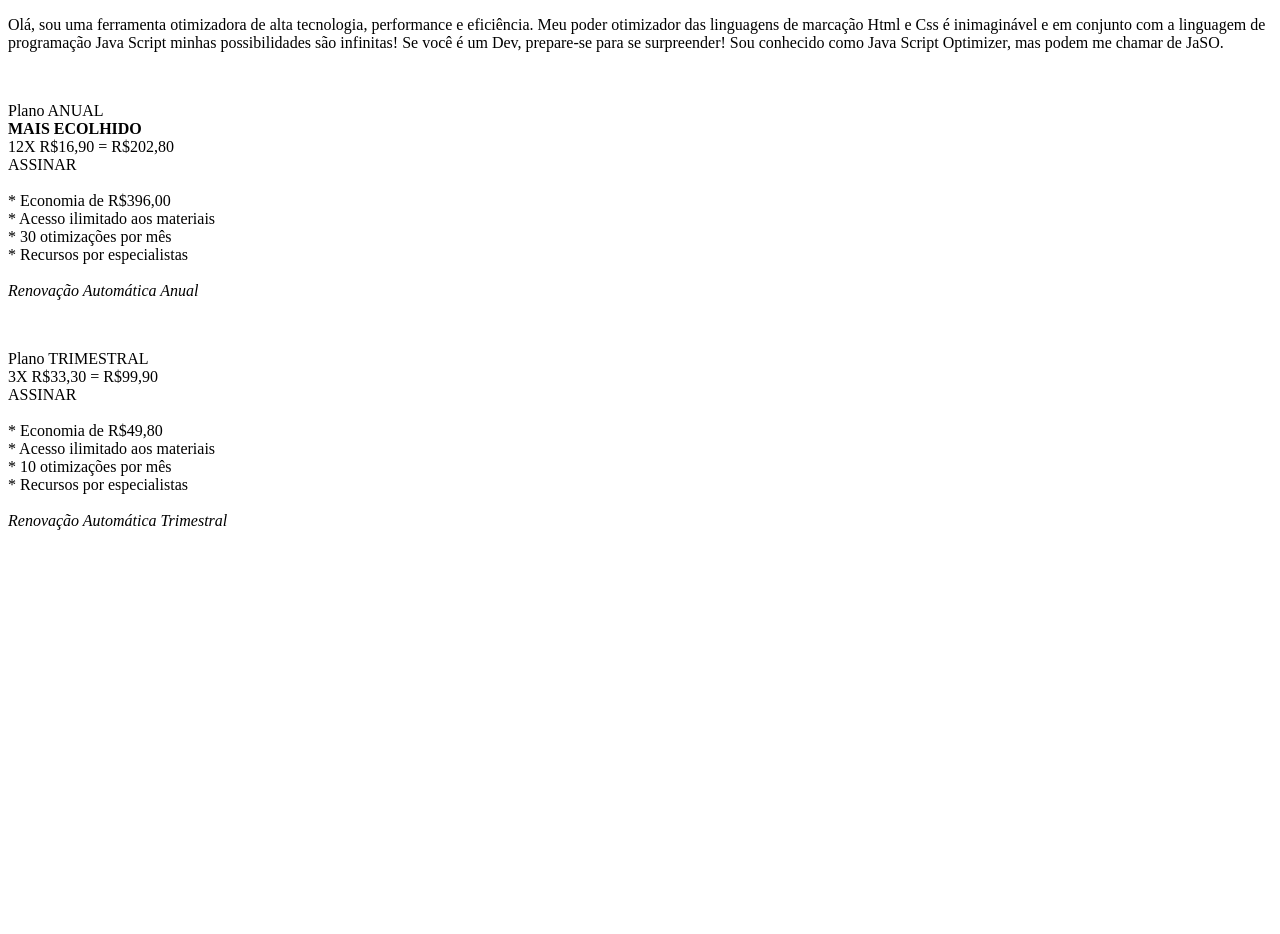
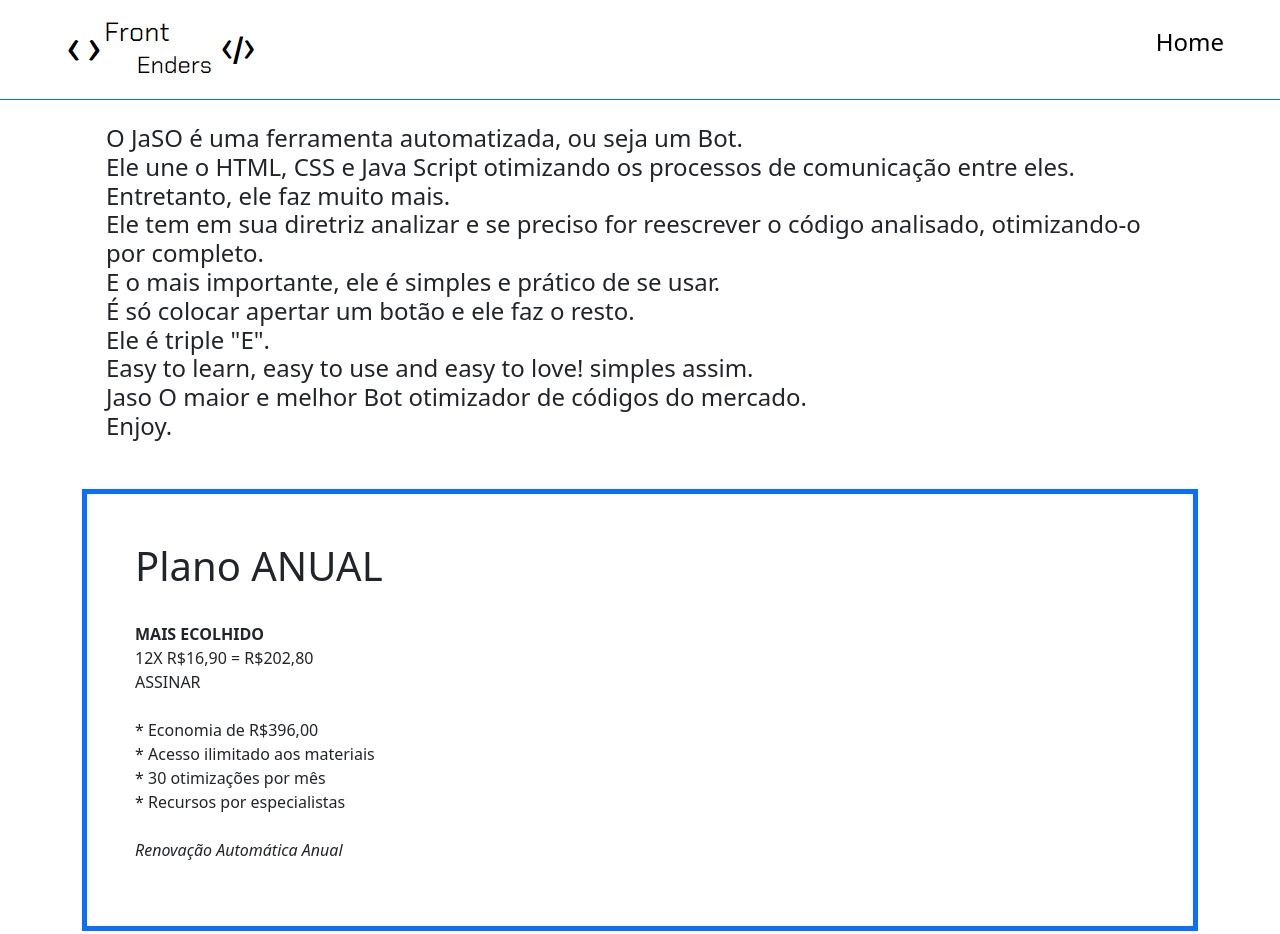
Before and after one commit to Luana-Developer/ProjetoM2, a plain HTML site: page Home/apresentação.html in a window 1280 px wide. Shown: the top 934 px of the page. Before the commit the page ends 800 px from the top, so only its background shows below. Drawn offline with nearby package versions, Linux system fonts and the light colour scheme.

Commit message:
estilização concluida

```diff
--- a/Home/apresentação.html
+++ b/Home/apresentação.html
@@ -1,22 +1,38 @@
 <!DOCTYPE html>
 <html lang="Pt-BR">
+
 <head>
     <meta charset="UTF-8">
     <meta http-equiv="X-UA-Compatible" content="IE=edge">
     <meta name="viewport" content="width=device-width, initial-scale=1.0">
-    <title>Document</title>
+    <link href="https://cdn.jsdelivr.net/npm/bootstrap@5.1.3/dist/css/bootstrap.min.css" rel="stylesheet">
+    <title>Apresentação</title>
 </head>
+
 <body>
-
-<p>
-    Olá, sou uma ferramenta otimizadora de alta tecnologia, performance e eficiência.
-    Meu poder otimizador das linguagens de marcação Html e Css é inimaginável e em conjunto com a linguagem de programação Java Script minhas possibilidades são infinitas!
-    Se você é um Dev, prepare-se para se surpreender!
-    Sou conhecido como Java Script Optimizer, mas podem me chamar de JaSO.
+    <header>
+        <div class="d-flex border-bottom border-primary justify-content-between p-2">
+            <img src="../logo.png" class="d-flex ms-5">
+            <p class="align-self-center fs-4 me-5"><a class="text-black text-decoration-none"
+                    href="../Home/index.html">Home</a></p>
+        </div>
+    </header>
+    <main class="container">
+        <p class="h4 m-4">
+            O JaSO é uma ferramenta automatizada, ou seja um Bot. <br>
+            Ele une o HTML, CSS e Java Script otimizando os processos de comunicação entre eles.<br>
+            Entretanto, ele faz muito mais.<br>
+            Ele tem em sua diretriz analizar e se preciso for reescrever o código analisado,
+            otimizando-o por completo.<br>
+            E o mais importante, ele é simples e prático de se usar.<br>
+            É só colocar apertar um botão e ele faz o resto.<br>
+            Ele é triple "E".<br>
+            Easy to learn, easy to use and easy to love! simples assim.<br>
+            Jaso O maior e melhor Bot otimizador de códigos do mercado.<br>
+            Enjoy.<br>
         </p>
-<br>
-<p>
-    Plano ANUAL <br>
+        <section class="border border-5 border-primary p-5 mt-5">
+            <h1 class="h1">Plano ANUAL </h1><br>
             <strong>MAIS ECOLHIDO</strong><br>
             12X R$16,90 = R$202,80<br>
             ASSINAR<BR>
@@ -26,11 +42,13 @@
             * 30 otimizações por mês<BR>
             * Recursos por especialistas<BR>
             <br>
-<i>  Renovação Automática Anual </i>
+            <i> Renovação Automática Anual </i>
             </p>
+        </section>
         <BR>
+        <section class="border border-5 border-primary p-5 mb-5">
             <p>
-    Plano TRIMESTRAL <br>
+            <h1>Plano TRIMESTRAL</h1> <br>
             3X R$33,30 = R$99,90<br>
             ASSINAR<BR>
             <BR>
@@ -39,7 +57,10 @@
             * 10 otimizações por mês<BR>
             * Recursos por especialistas<BR>
             <br>
-<i>  Renovação Automática Trimestral </i>
+            <i> Renovação Automática Trimestral </i>
             </p>
+        </section>
+    </main>
 </body>
+
 </html>
```
Also changed, not shown: Home/Contatos.html (+1 -1 lines), Lista de espera/confimacadastro.html (+23 -13 lines). Lines whose indentation alone changed are shown as unchanged.
